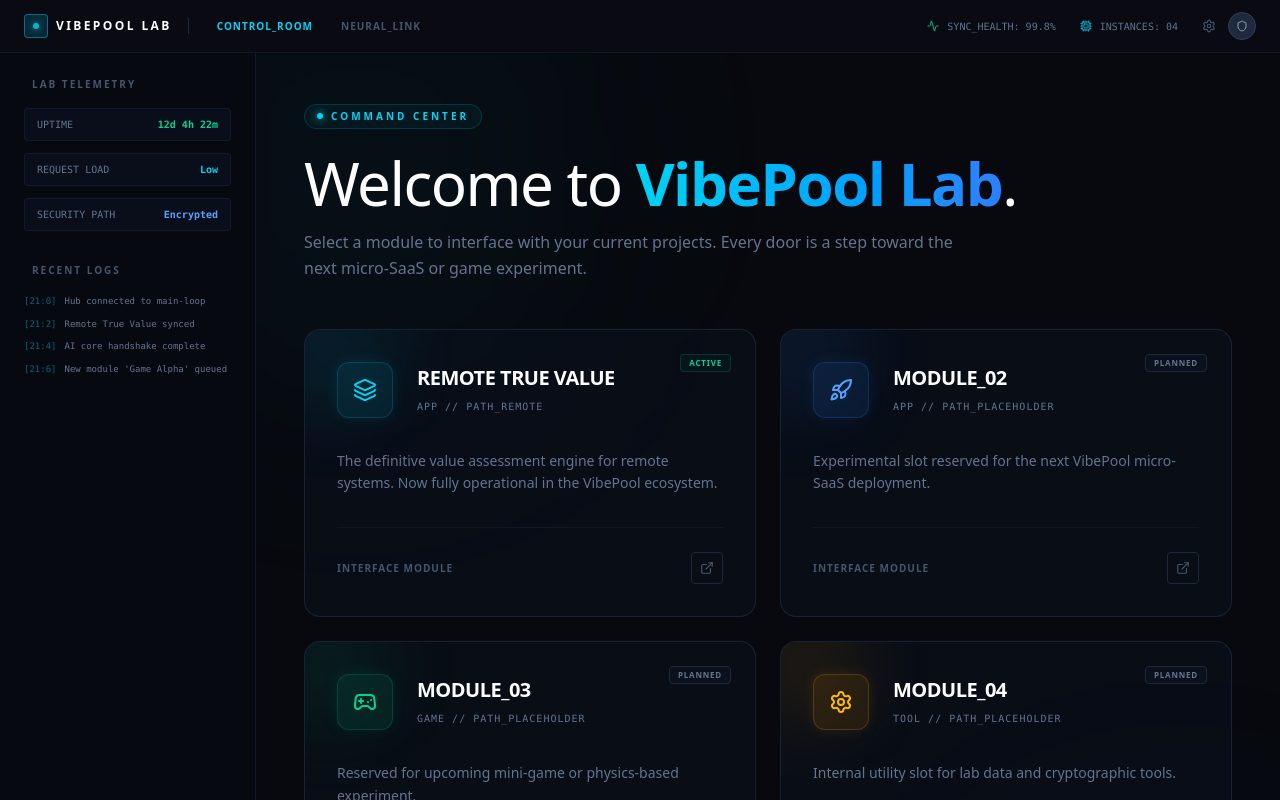
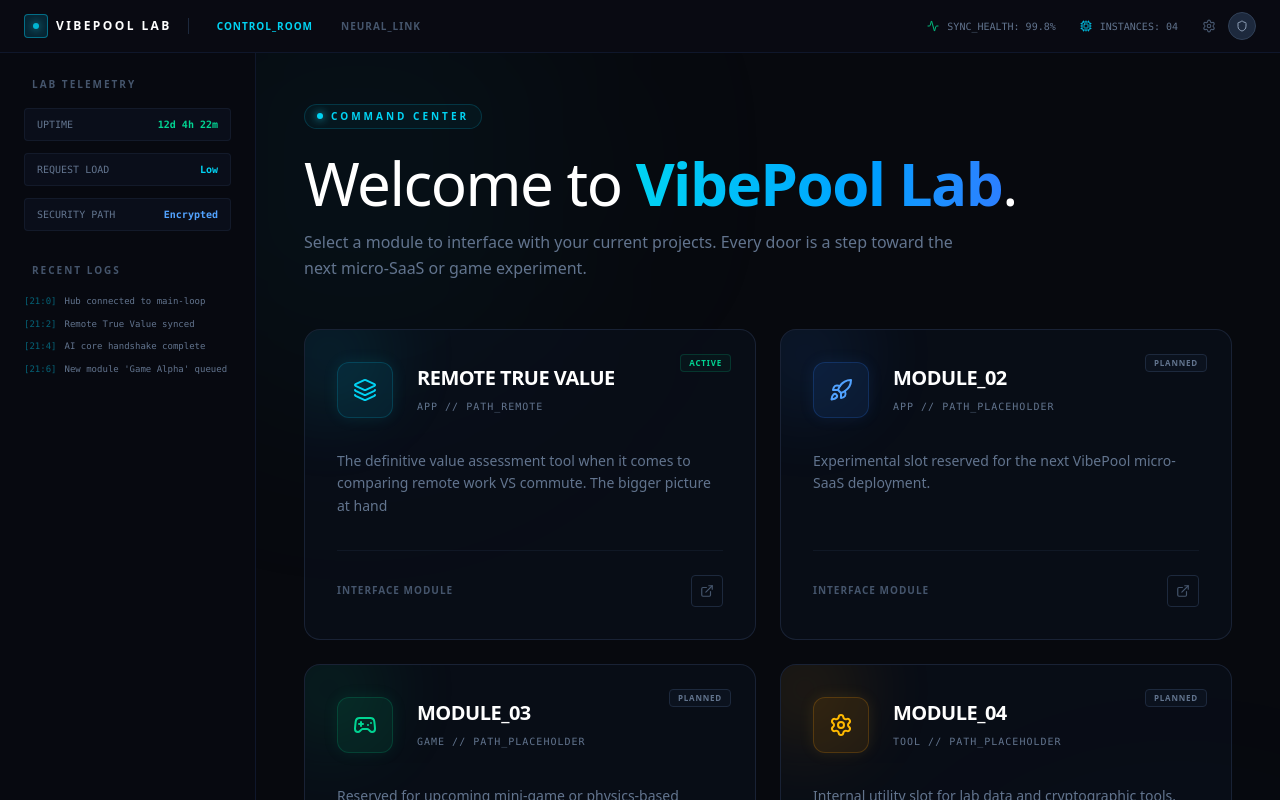
Before and after one commit to VibePool-lab/vibepool-lab.github.io, a React (Vite) app: page / in a window 1280 px wide. Shown: the top 800 px of the page. Built offline with nearby package versions, Linux system fonts and the light colour scheme.

Commit message:
Modify description of 'Remote True Value' module
Updated the description for the 'Remote True Value' module to reflect its purpose in comparing remote work versus commuting.

```diff
--- a/src/App.tsx
+++ b/src/App.tsx
@@ -80,7 +80,7 @@ export default function App() {
     {
       id: 'remote-true-value',
       name: 'Remote True Value',
-      description: 'The definitive value assessment engine for remote systems. Now fully operational in the VibePool ecosystem.',
+      description: 'The definitive value assessment tool when it comes to comparing remote work VS commute. The bigger picture at hand',
       icon: Layers,
       color: 'cyan',
       status: 'active',
```
